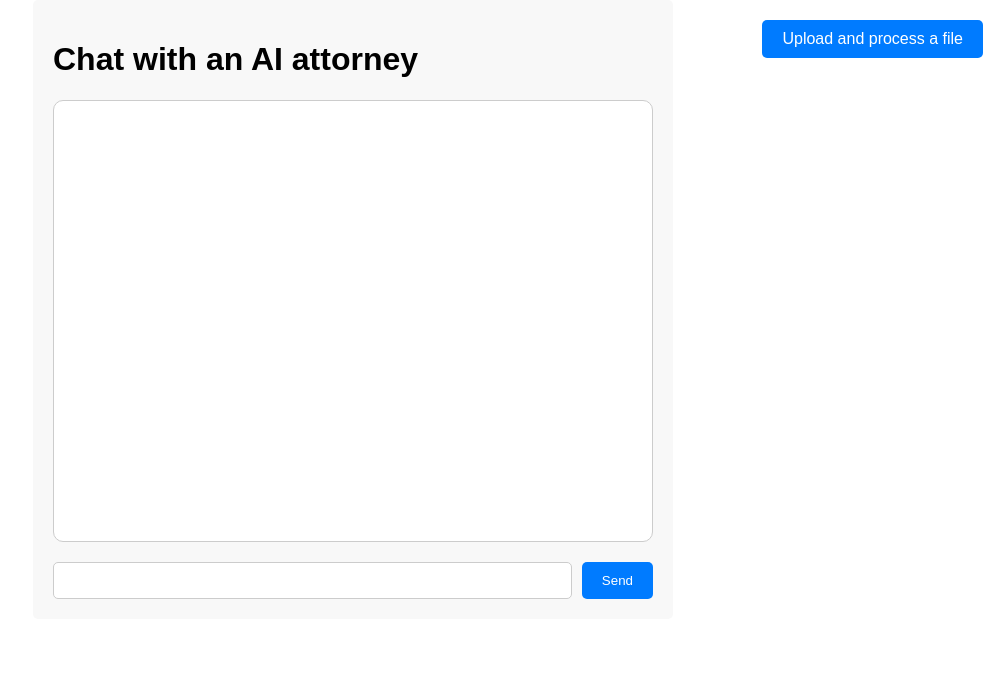
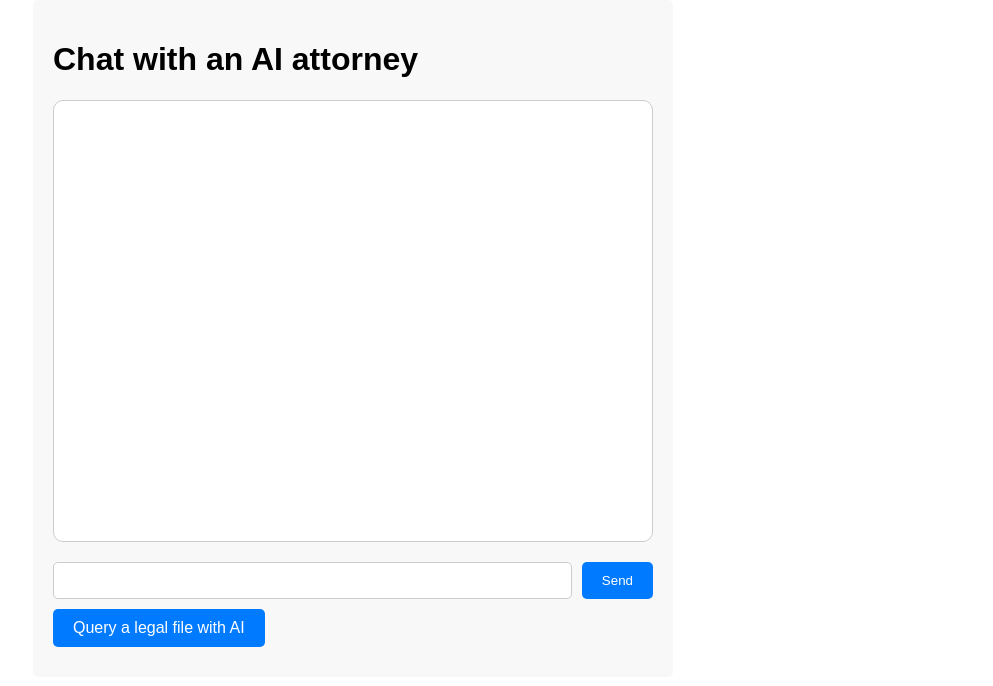
Before and after one commit to fspah/AI-Attorney-frontend, a React (Create React App) app: page / in a window 1280 px wide. Shown: the top 686 px of the page, without its empty margins (287-1280 px from the left). Built offline with nearby package versions, Linux system fonts and the light colour scheme.

Commit message:
under the textbox

```diff
--- a/src/pages/ChatPage.js
+++ b/src/pages/ChatPage.js
@@ -78,14 +78,7 @@ function ChatPage() {
     <div className="chat-container">
       <h1>Chat with an AI attorney</h1>
       <div className="chat-box" ref={chatBoxRef}>
-        {' '}
-        {/* Add ref here */}
-        {chatHistory.map((chat, index) => (
-          // eslint-disable-next-line
-          <div className={`chat-message ${chat.role}`} key={`${chat.role}-${index}`}>
-            {chat.content}
-          </div>
-        ))}
+        {/* Chat history rendering remains the same */}
       </div>
       <form className="chat-input-form" onSubmit={handleFormSubmit}>
         <input className="chat-input" type="text" value={message} onChange={handleMessageChange} required />
@@ -99,11 +92,21 @@ function ChatPage() {
       </form>
       <Link
         to="/upload"
-        style={buttonStyle}
+        style={{
+          display: 'inline-block',
+          backgroundColor: '#007BFF',
+          color: '#fff',
+          padding: '10px 20px',
+          margin: '10px 0',
+          textDecoration: 'none',
+          borderRadius: '5px',
+          textAlign: 'center',
+          transition: 'background-color 0.3s ease',
+        }}
         onMouseOver={(e) => { e.target.style.backgroundColor = '#0056b3'; }}
         onMouseOut={(e) => { e.target.style.backgroundColor = '#007BFF'; }}
       >
-        Upload and process a file
+        Query a legal file with AI
       </Link>
     </div>
   );
```
Also changed, not shown: src/pages/UploadPage.js (line endings or trailing spaces).
